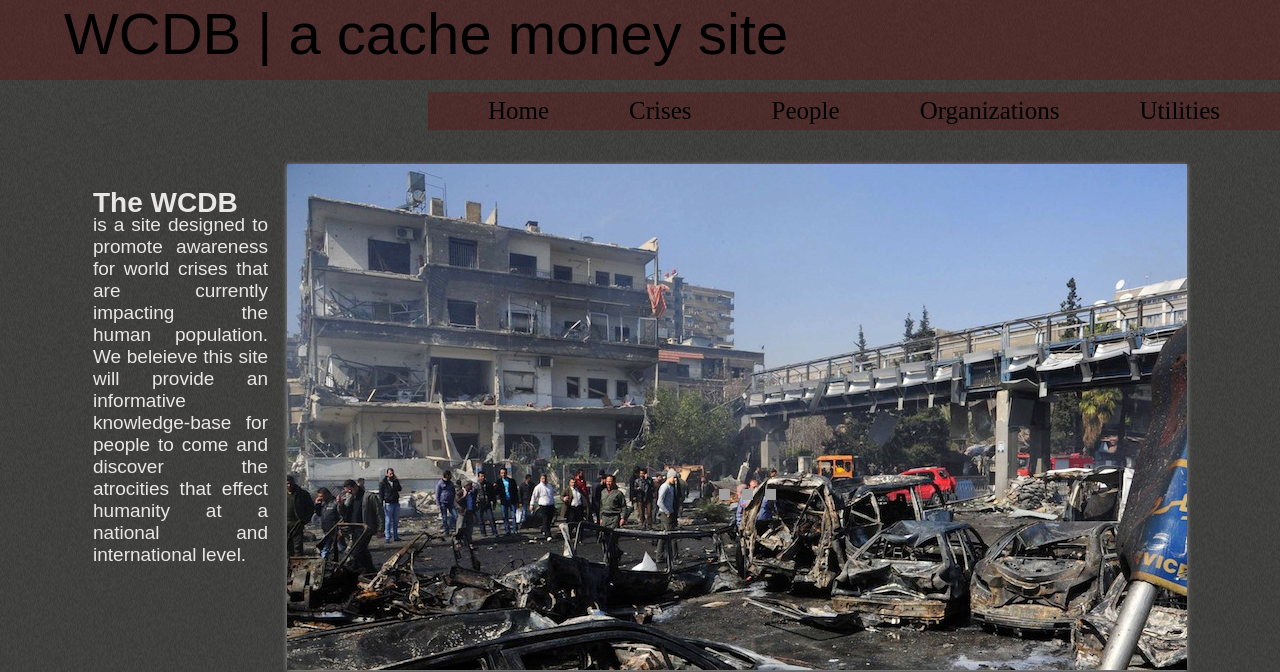
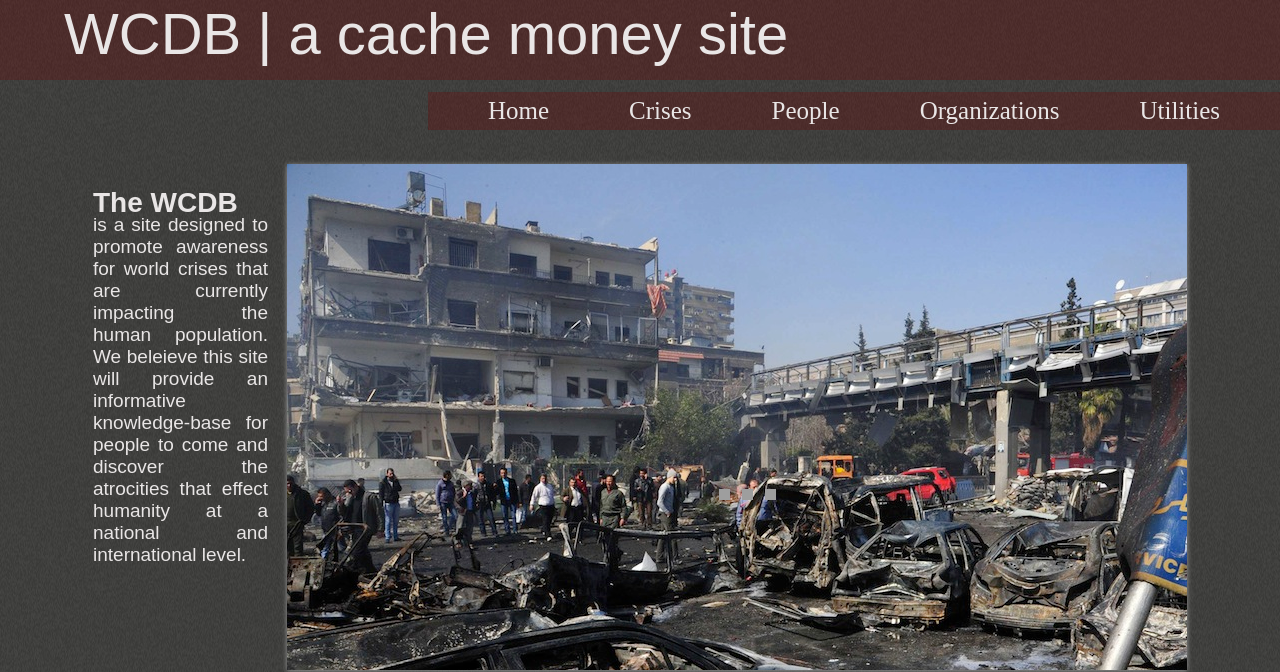
Before and after one commit to rtrevinojr/WCDB, a Django app: page /wcdb/ in a window 1280 px wide. Shown: the top 672 px of the page. Run offline with Django 3.2, Linux system fonts and the light colour scheme; some libraries are stand-ins or nearby versions; some web fonts are replaced; grey boxes are pictures that could not be loaded.

Commit message:
Header text

```diff
--- a/wcdb/static/layout.css
+++ b/wcdb/static/layout.css
@@ -23,6 +23,7 @@ span
     font-family: 'BenchNine', sans-serif;
     text-align: left;
     margin: 5%;
+    color: #E9E6E6;
         /*display: inline;*/
     font-size: 58px;
 }
@@ -46,7 +47,7 @@ nav.menu
     margin-top: 0;
     font-family: 'BenchNine';
     font-size: 25px;
-    color: #000000;
+    color: #A4A4A4;
 
 }
 
@@ -81,7 +82,7 @@ nav.menu ul:after {
 
 nav.menu ul li {
 	float: left;
-    color: #000000;
+    color: #A4A4A4;
 }
 
 nav.menu ul li:hover {
@@ -89,18 +90,18 @@ nav.menu ul li:hover {
 }
 
 nav.menu ul li:hover a {
-	color: #E9E6E6;
+	color: #000000;
 }
 
 /* Taylor addition to fix the drop down link colors */
 nav.menu ul li:hover ul li a {
-	color: #000000;
+	color: #E9E6E6;
 }
 
 nav.menu ul li a {
 	display: block; padding: 5px 40px;
 	text-decoration: none;
-	color: #000000;
+	color: #E9E6E6;
 }
 
 nav.menu ul ul li {
@@ -111,13 +112,13 @@ nav.menu ul ul li {
 
 nav.menu ul ul li a {
 	padding: 8px 40px;
-	color: #000000;
+	color: #E9E6E6;
 
 }
 
 /* was changed from ul ul li a:hover*/
 nav.menu ul li ul li a:hover {
-	color: #E9E6E6;
+	color: #000000;
 }
 
 /* End Top Menu */
```
